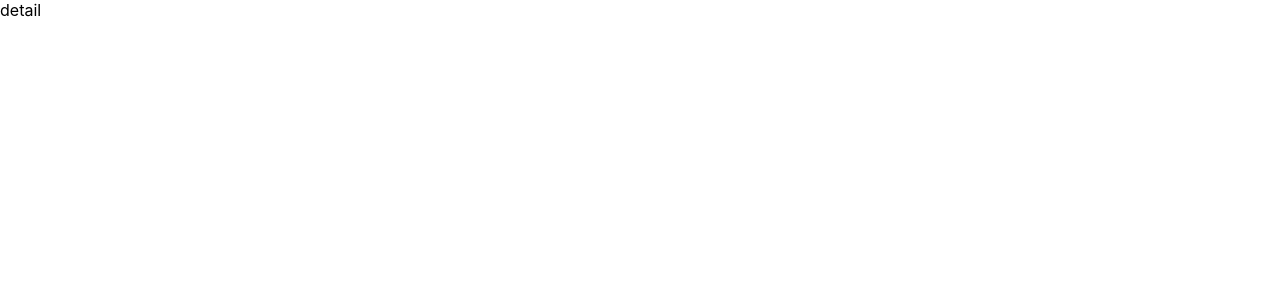
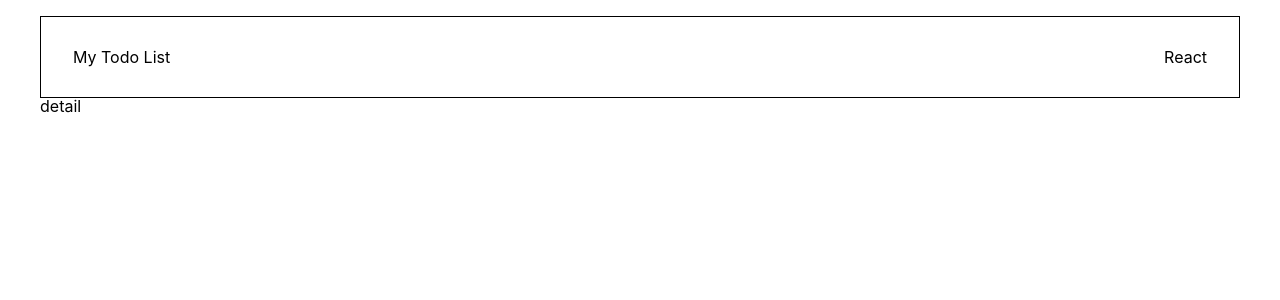
Before and after one commit to Adult96/todo-redux-router, a React (Create React App) app: page /detail/1 in a window 1280 px wide. Shown: the top 300 px of the page. Built offline with nearby package versions, Linux system fonts and the light colour scheme.

Commit message:
feat: 절대 경로 설정및 common style 작성

```diff
--- /dev/null
+++ b/jsconfig.json
@@ -0,0 +1,6 @@
+{
+  "compilerOptions": {
+    "baseUrl": "src"
+  },
+  "include": ["src"]
+}
--- a/src/App.jsx
+++ b/src/App.jsx
@@ -1,11 +1,21 @@
 import { Outlet } from 'react-router-dom';
+import styled from 'styled-components';
 
-function App() {
+export default function App() {
   return (
     <>
+      <Header>
+        <h2>My Todo List</h2>
+        <h2>React</h2>
+      </Header>
       <Outlet />
     </>
   );
 }
 
-export default App;
+const Header = styled.header`
+  display: flex;
+  justify-content: space-between;
+  padding: 2rem;
+  border: 1px solid black;
+`;
--- a/src/index.js
+++ b/src/index.js
@@ -1,10 +1,13 @@
 import React from 'react';
 import ReactDOM from 'react-dom/client';
-import './index.css';
+import { createBrowserRouter, RouterProvider } from 'react-router-dom';
+import GlobalStyle from 'styles/GlobalStyle';
+import { ThemeProvider } from 'styled-components';
+
 import App from './App';
-import { createBrowserRouter, RouterProvider } from 'react-router-dom';
-import Detail from './pages/Detail';
-import Home from './pages/Home';
+import Home from 'pages/Home';
+import Detail from 'pages/Detail';
+import theme from 'styles/theme';
 
 const router = createBrowserRouter([
   {
@@ -26,6 +29,9 @@
 const root = ReactDOM.createRoot(document.getElementById('root'));
 root.render(
   <React.StrictMode>
-    <RouterProvider router={router} />
+    <GlobalStyle />
+    <ThemeProvider theme={theme}>
+      <RouterProvider router={router} />
+    </ThemeProvider>
   </React.StrictMode>
 );
--- a/src/index.css
+++ b/src/styles/GlobalStyle.jsx
@@ -1,3 +1,7 @@
+import { createGlobalStyle } from 'styled-components';
+import 'styles/reset.css';
+
+const GlobalStyle = createGlobalStyle`
 body {
   margin: 0;
   font-family: -apple-system, BlinkMacSystemFont, 'Segoe UI', 'Roboto', 'Oxygen',
@@ -7,7 +11,17 @@
   -moz-osx-font-smoothing: grayscale;
 }
 
+#root {
+  max-width: 1200px;
+  min-width: 800px;
+  margin: auto;
+  padding: 1rem;
+}
+
 code {
   font-family: source-code-pro, Menlo, Monaco, Consolas, 'Courier New',
     monospace;
 }
+`;
+
+export default GlobalStyle;
--- /dev/null
+++ b/src/styles/reset.css
@@ -0,0 +1,124 @@
+html,
+body,
+div,
+span,
+applet,
+object,
+iframe,
+h1,
+h2,
+h3,
+h4,
+h5,
+h6,
+p,
+blockquote,
+pre,
+a,
+abbr,
+acronym,
+address,
+big,
+cite,
+code,
+del,
+dfn,
+em,
+img,
+ins,
+kbd,
+q,
+s,
+samp,
+small,
+strike,
+strong,
+sub,
+sup,
+tt,
+var,
+b,
+u,
+i,
+center,
+dl,
+dt,
+dd,
+ol,
+ul,
+li,
+fieldset,
+form,
+label,
+legend,
+table,
+caption,
+tbody,
+tfoot,
+thead,
+tr,
+th,
+td,
+article,
+aside,
+canvas,
+details,
+embed,
+figure,
+figcaption,
+footer,
+header,
+hgroup,
+menu,
+nav,
+output,
+ruby,
+section,
+summary,
+time,
+mark,
+audio,
+video {
+  margin: 0;
+  padding: 0;
+  border: 0;
+  font-size: 100%;
+  font: inherit;
+  vertical-align: baseline;
+}
+/* HTML5 display-role reset for older browsers */
+article,
+aside,
+details,
+figcaption,
+figure,
+footer,
+header,
+hgroup,
+menu,
+nav,
+section {
+  display: block;
+}
+body {
+  line-height: 1;
+}
+ol,
+ul {
+  list-style: none;
+}
+blockquote,
+q {
+  quotes: none;
+}
+blockquote:before,
+blockquote:after,
+q:before,
+q:after {
+  content: '';
+  content: none;
+}
+table {
+  border-collapse: collapse;
+  border-spacing: 0;
+}
--- /dev/null
+++ b/src/styles/theme.js
@@ -0,0 +1,7 @@
+const theme = {
+  darkMint: '#008081',
+  redPink: '#ff948b',
+  melonGreen: '#91bf8b',
+};
+
+export default theme;
```
